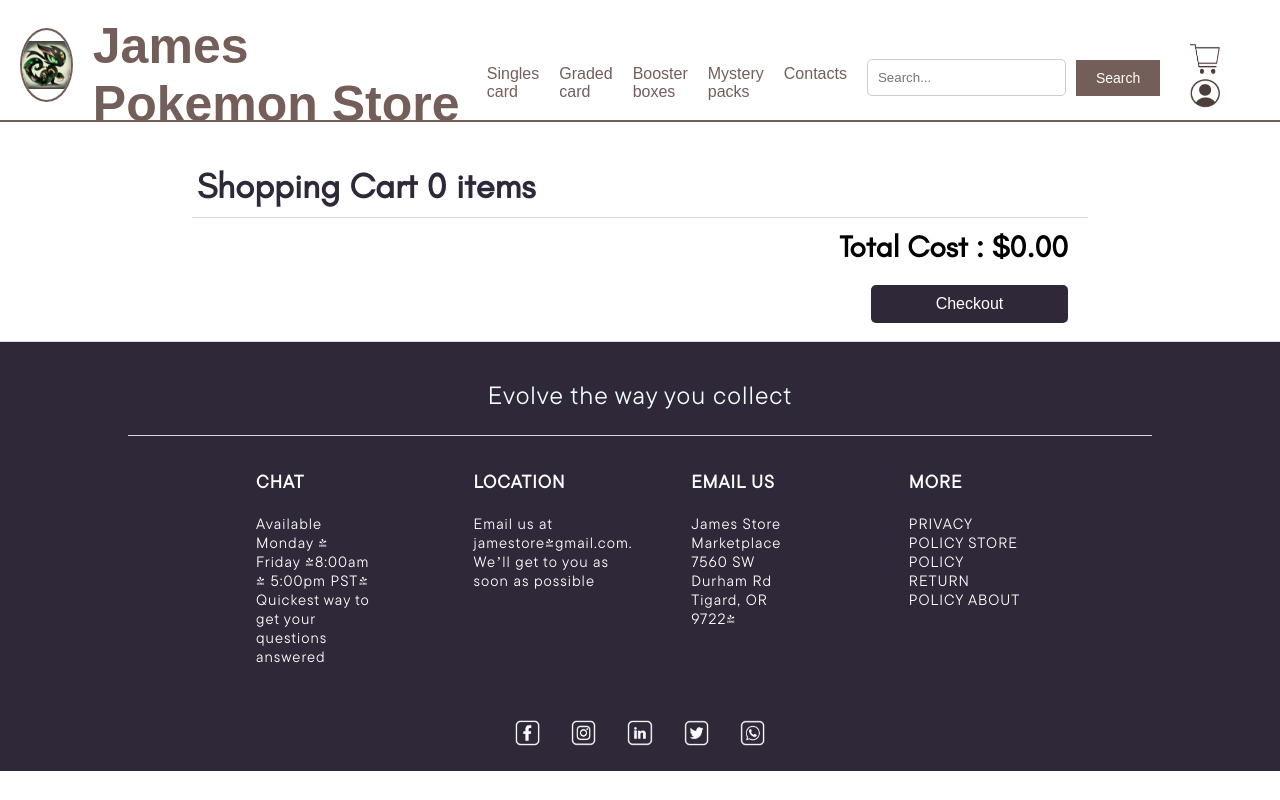
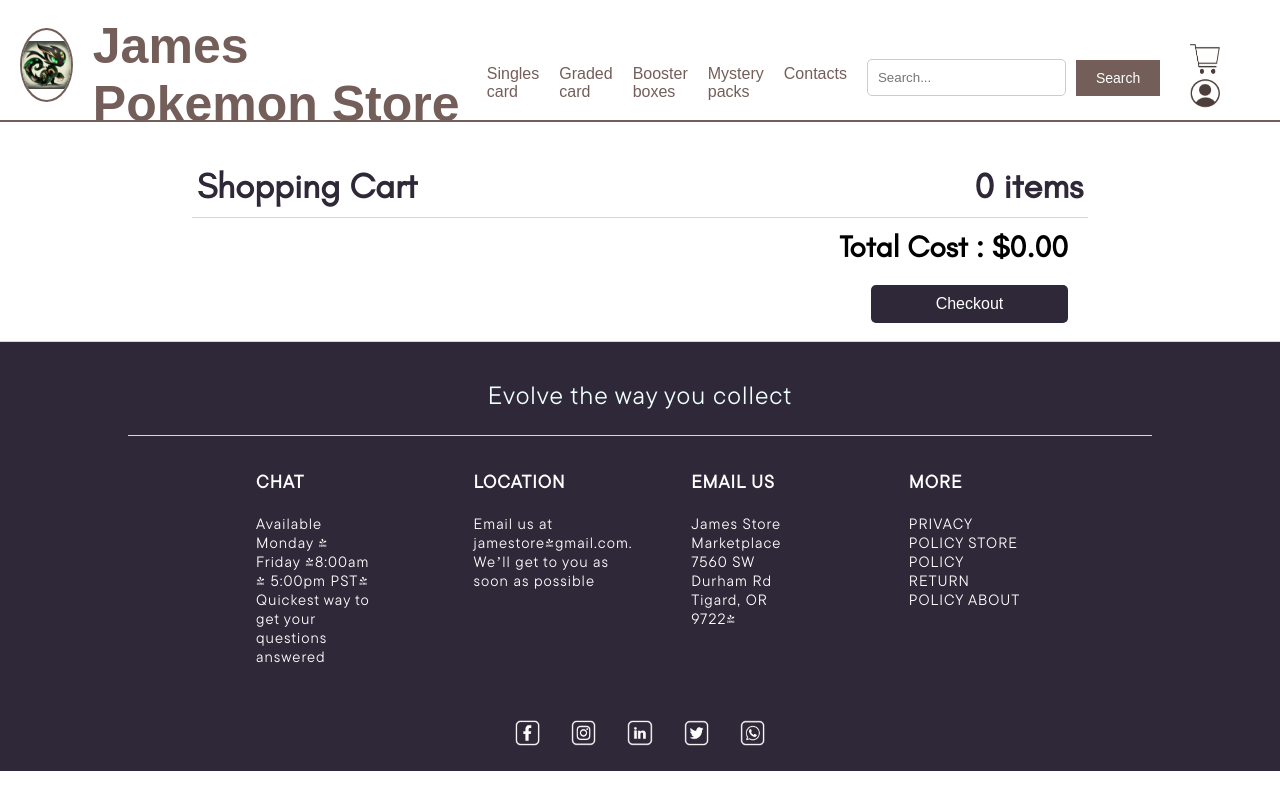
Before and after one commit to Amirularif/OnlineCardShoppingWebsite, a React (Create React App) app: page /cart in a window 1280 px wide. Built offline with nearby package versions, Linux system fonts and the light colour scheme; a web font is replaced by a local one.

Commit message:
finalised cart page

```diff
--- a/src/Pages/Cart.jsx
+++ b/src/Pages/Cart.jsx
@@ -51,7 +51,12 @@ function Cart({ cartItems, onRemoveFromCart }) {
       <Header/>
       <div className="cart-container">
         <div className="cart-container-header">
-          {ShoppingCartText} {cartItemCount}
+          <div className="cart-container-shoppingtext">
+            {ShoppingCartText}
+          </div>
+          <div className="cart-container-itemcounttext">
+            {cartItemCount}
+          </div>
         </div>
         <div className="cart-items-container">
           {cartItems.map((item, index) => (
--- a/src/styles-cart.css
+++ b/src/styles-cart.css
@@ -29,6 +29,8 @@
 }
 
 .cart-container-header{
+    display: flex;
+    justify-content: space-between;
     font-family: 'GlacialIndifference';
     font-size: 35px;
     font-weight: bold;
```
